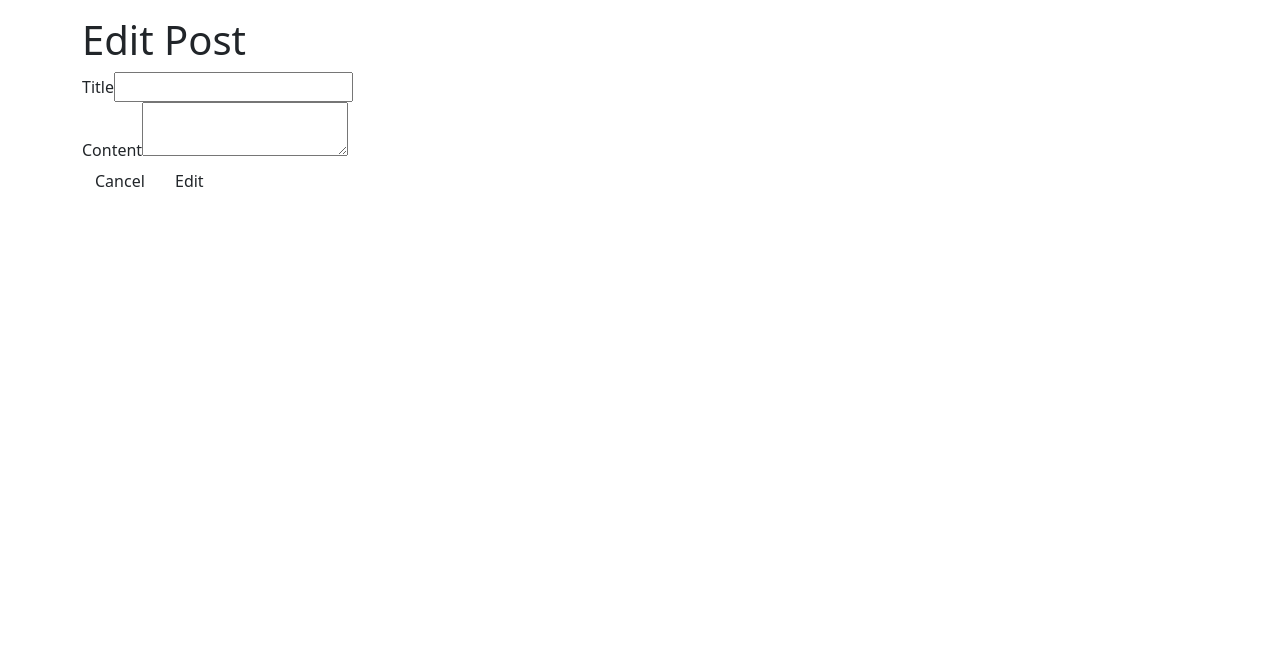
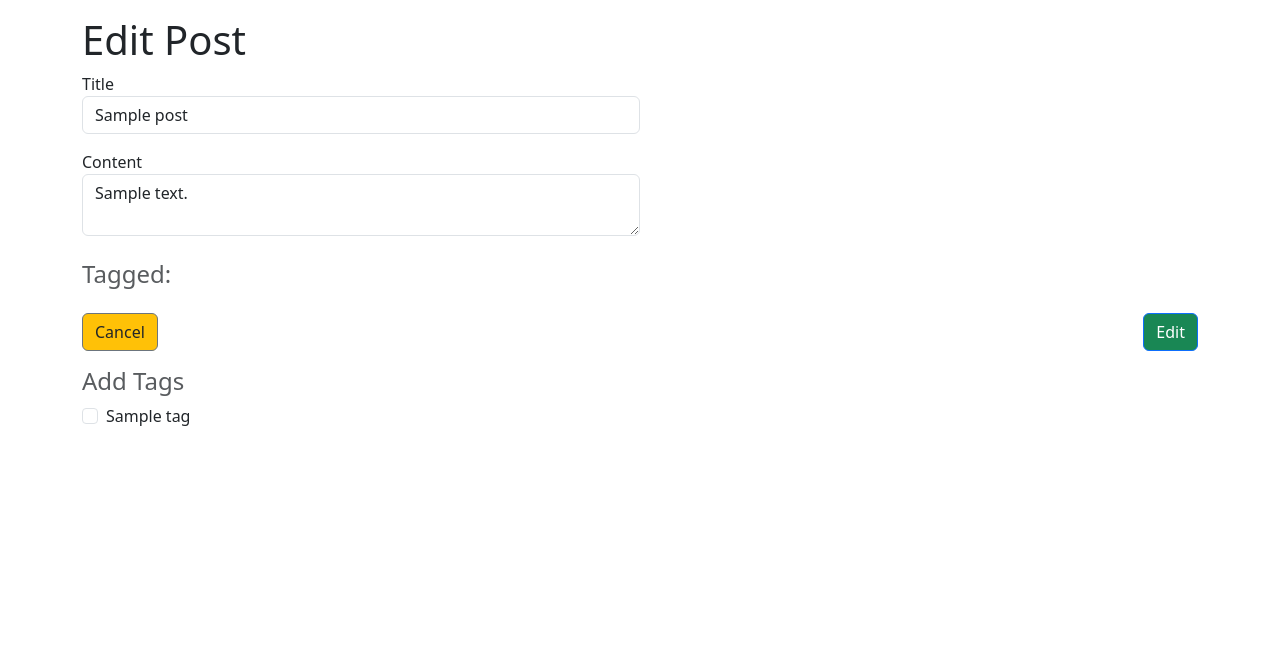
Before and after one commit to Pike1868/flask-blogly, a Flask app: page /posts/1/edit in a window 1280 px wide. Shown: the part 56-724 px from the top of the page. Run offline with Flask 3, Linux system fonts and the light colour scheme; tables that the repository leaves empty hold one stand-in row (values such as "Sample post"); parts of the project's set-up code (start-up, migrations or seed data) failed here and were passed over.

Commit message:
Updating tag routes, adding tagging posts functionality

```diff
--- a/app/__init__.py
+++ b/app/__init__.py
@@ -3,7 +3,7 @@
 from .models import db, connect_db
 from .config import Config
 from .routes import main, user, post, tag
-# from flask_debugtoolbar import DebugToolbarExtension
+from flask_debugtoolbar import DebugToolbarExtension
 
 
 def create_app(config_name):
@@ -11,7 +11,7 @@
     app = Flask(__name__)
     app.config.from_object(f"app.config.{config_name}")
 
-    # toolbar = DebugToolbarExtension(app)
+    toolbar = DebugToolbarExtension(app)
 
     connect_db(app)
     db.init_app(app)
--- a/app/routes.py
+++ b/app/routes.py
@@ -1,5 +1,6 @@
 from flask import Blueprint, render_template, redirect, request, flash
 from .models import User, Post, Tag, PostTag, db
+from sqlalchemy.exc import SQLAlchemyError
 
 main = Blueprint('main', __name__)
 
@@ -25,17 +26,9 @@
 
 
 @user.route("/users/new")
-def create_user_form():
+def show_create_user_form():
     """Show form to add a user"""
     return render_template("users/new.html")
-
-
-@user.route("/users/<int:user_id>")
-def show_user(user_id):
-    """Show details about a single user"""
-    user = User.query.get_or_404(user_id)
-    posts = Post.query.filter_by(user_id=user.id)
-    return render_template("users/details.html", user=user, posts=posts)
 
 
 @user.route("/users/new", methods=["POST"])
@@ -50,6 +43,14 @@
     db.session.add(new_user)
     db.session.commit()
     return redirect("/users")
+
+
+@user.route("/users/<int:user_id>")
+def show_user(user_id):
+    """Show details about a single user"""
+    user = User.query.get_or_404(user_id)
+    posts = Post.query.filter_by(user_id=user.id)
+    return render_template("users/details.html", user=user, posts=posts)
 
 
 @user.route("/users/<int:user_id>/edit", methods=["GET"])
@@ -81,7 +82,7 @@
     return redirect("/users")
 
 
-# ===================POST ROUTES===================
+# ===================POSTS ROUTES===================
 post = Blueprint('post', __name__)
 
 
@@ -89,19 +90,34 @@
 def show_post_form(user_id):
     """Show a form to add a post for that user"""
     user = User.query.get_or_404(user_id)
-    return render_template("posts/new.html", user=user)
+    tags = Tag.query.all()
+    return render_template("posts/new.html", user=user, tags=tags)
 
 
 @post.route("/users/<int:user_id>/posts/new", methods=["POST"])
 def add_new_post(user_id):
     """Handle add form, add post and redirect to user's details page"""
     user = User.query.get_or_404(user_id)
-
+    print(f"THIS SHOULD BE THE USER ID: {user.id}")
     new_post = Post(title=request.form["post_title"],
                     content=request.form["post_content"], user_id=user.id)
 
-    db.session.add(new_post)
-    db.session.commit()
+    try:
+        db.session.add(new_post)
+        db.session.flush()  # make sure new_post has an ID before committing
+
+        tags = request.form.getlist("tag")
+        print(tags)
+
+        for tag in tags:
+            tag = Tag.query.filter_by(name=tag).first()
+            new_post_tag = PostTag(post_id=new_post.id, tag_id=int(tag.id))
+            db.session.add(new_post_tag)
+
+        db.session.commit()
+    except SQLAlchemyError as e:
+        print(str(e))
+        db.session.rollback()
 
     return redirect(f"/users/{user.id}")
 
@@ -111,8 +127,9 @@
     """Show details about a single post"""
     post = Post.query.get_or_404(post_id)
     user = User.query.get_or_404(post.user_id)
+    tags = post.tags
 
-    return render_template("/posts/details.html", user=user, post=post)
+    return render_template("/posts/details.html", user=user, post=post, tags=tags)
 
 
 @post.route("/posts/<int:post_id>/edit")
@@ -120,8 +137,9 @@
     """Show form to edit a post"""
     post = Post.query.get_or_404(post_id)
     user = User.query.get_or_404(post.user_id)
+    tags = Tag.query.all()
 
-    return render_template("/posts/edit.html", user=user, post=post)
+    return render_template("/posts/edit.html", user=user, post=post, tags=tags)
 
 
 @post.route("/posts/<int:post_id>/edit", methods=["POST"])
@@ -131,6 +149,17 @@
 
     post.title = request.form["post_title"]
     post.content = request.form["post_content"]
+
+    tag_names = request.form.getlist("tags")
+    print(tag_names)
+
+    tags = Tag.query.filter(Tag.name.in_(tag_names)).all()
+    post.tags = tags
+
+    print("++++++++++++++++++++++++++++++++")
+    print(tags)
+    print(post.tags)
+    print("++++++++++++++++++++++++++++++++")
 
     db.session.commit()
 
@@ -148,6 +177,7 @@
 
     return redirect(f"/users/{user.id}")
 
+
 # ==============TAG ROUTES====================
 tag = Blueprint('tag', __name__)
 
@@ -156,6 +186,7 @@
 def show_all_tags():
     """Lists all tags with links to each tag's detail page"""
     tags = Tag.query.all()
+    print(tags)
 
     return render_template("/tags/alltags.html", tags=tags)
 
@@ -163,9 +194,10 @@
 @tag.route("/tags/<int:tag_id>")
 def show_tag_details(tag_id):
     """Show tag's detail page"""
-    tag = Tag.query.get(tag_id)
+    tag = Tag.query.get_or_404(tag_id)
     tagged_posts = tag.posts
-
+    print(f"Tag: {tag}")
+    print(f"Tagged posts: {tagged_posts}")
     return render_template("/tags/details.html", tag=tag, tagged_posts=tagged_posts)
 
 
--- a/app/static/style.css
+++ b/app/static/style.css
@@ -18,3 +18,12 @@
 footer {
   height: 60px;
 }
+
+textarea {
+  max-width: 50%;
+  max-height: 100px;
+}
+
+#post_title_input {
+  max-width: 50%;
+}
--- a/app/templates/base.html
+++ b/app/templates/base.html
@@ -15,7 +15,7 @@
     <div id="page-container">
         <nav class="navbar navbar-expand-lg bg-primary bg-gradient">
             <div class="container-fluid">
-                <a class="navbar-brand" href="#">
+                <a class="navbar-brand" href="/">
                     <img src="{{ url_for('static', filename = 'images/blogger.svg') }}" alt="" width="30" height="24"
                         class="d-inline-block align-text-top">
                     Blogly
--- a/app/templates/posts/edit.html
+++ b/app/templates/posts/edit.html
@@ -3,12 +3,37 @@
 {% block content%}
 <h1>Edit Post</h1>
 <form action="/posts/{{post.id}}/edit" method="POST">
-    <div><label for="title">Title</label><input type="text" name="post_title" id="post_title_input" required></div>
-    <div><label for="content">Content</label><textarea name="post_content" id="post_content_input" required></textarea>
+    <div class="form-group mb-3">
+        <label for="post_title_input">Title</label>
+        <input type="text" name="post_title" id="post_title_input" class="form-control" value="{{post.title}}" required>
     </div>
-    <div class="tag_btn_group">
-        <a href="/users/{{user.id}}" class="btn">Cancel</a>
-        <button type="submit" class="btn">Edit</button>
+    <div class="form-group mb-3">
+        <label for="post_content_input">Content</label>
+        <textarea name="post_content" id="post_content_input" class="form-control" required>{{post.content}}</textarea>
+    </div>
+    <div class="my-4">
+        <h4 class="text-muted">Tagged:</h4>
+        <ul>
+            {% for tag in post_tags %}
+            <li>{{tag.name}}</li>
+            {% endfor %}
+
+        </ul>
+    </div>
+    <div class="d-flex justify-content-between">
+        <a href="/users/{{user.id}}" class="btn btn-secondary bg-warning text-dark">Cancel</a>
+        <button type="submit" class="btn btn-primary bg-success">Edit</button>
+    </div>
+    <div class="mt-3">
+        <h4 class="text-muted">Add Tags</h4>
+        {% for tag in tags %}
+        <div class="form-check">
+            <input class="form-check-input" type="checkbox" name="tag" value="{{tag.name}}" id="{{tag.name}}"">
+                <label class=" form-check-label" for="{{tag.name}}">
+            {{tag.name}}
+            </label>
+        </div>
+        {% endfor %}
     </div>
 </form>
 {% endblock %}
--- a/app/templates/tags/alltags.html
+++ b/app/templates/tags/alltags.html
@@ -3,10 +3,11 @@
 {% block title %}Blogly Tags{% endblock %}
 
 {% block content %}
-<h1 class="my-3">All tags</h1>
+<h1 class="my-3">All Tags</h1>
 <ul class="container-sm">
     {% for tag in tags %}
-    <li class=" my-3"> <a href="/tags/{{tag.id}}">{{tag.name}}</a>
+    <li class=" my-3">
+        <a href="/tags/{{tag.id}}">{{tag.name}}</a>
     </li>
     {% endfor %}
 </ul>
--- a/app/templates/tags/edit.html
+++ b/app/templates/tags/edit.html
@@ -2,8 +2,8 @@
 {% block title %}Edit Tag Form{% endblock %}
 {% block content%}
 <h1>Edit a Tag</h1>
-<form action="/tags/{{ tag.id }}/edit" method="POST">
-    <input type="text" name="tag_name" required>
+<form action="/tags/{{tag.id}}/edit" method="POST">
+    <input type="text" name="tag_name" placeholder="{{tag.name}}" required>
     <button type="submit" class="btn btn-success">Edit</button>
 </form>
 
```
Also changed, not shown: app/templates/posts/details.html (+18 -7 lines), app/templates/posts/new.html (+12 -0 lines), app/templates/tags/details.html (+19 -5 lines).
